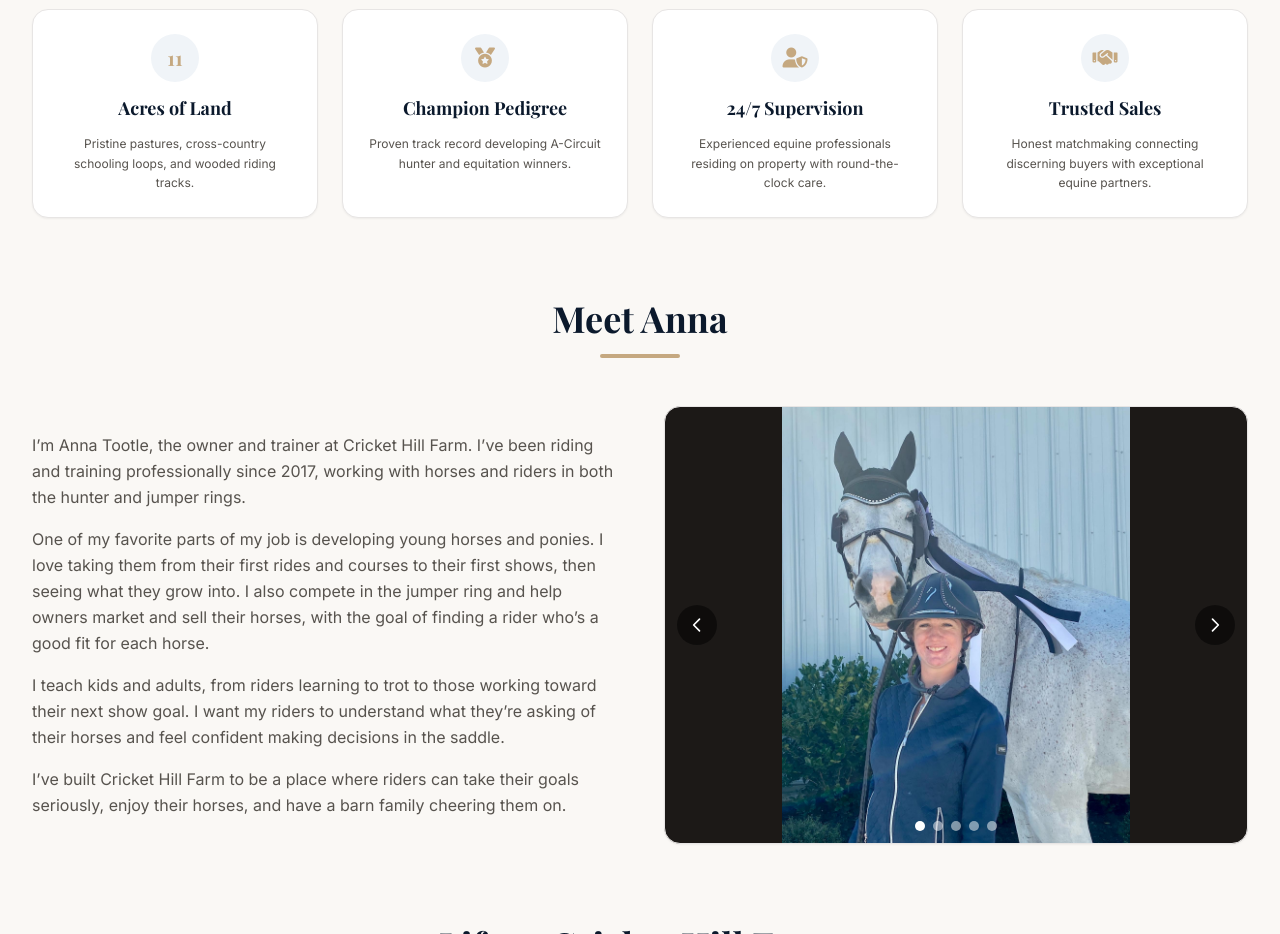
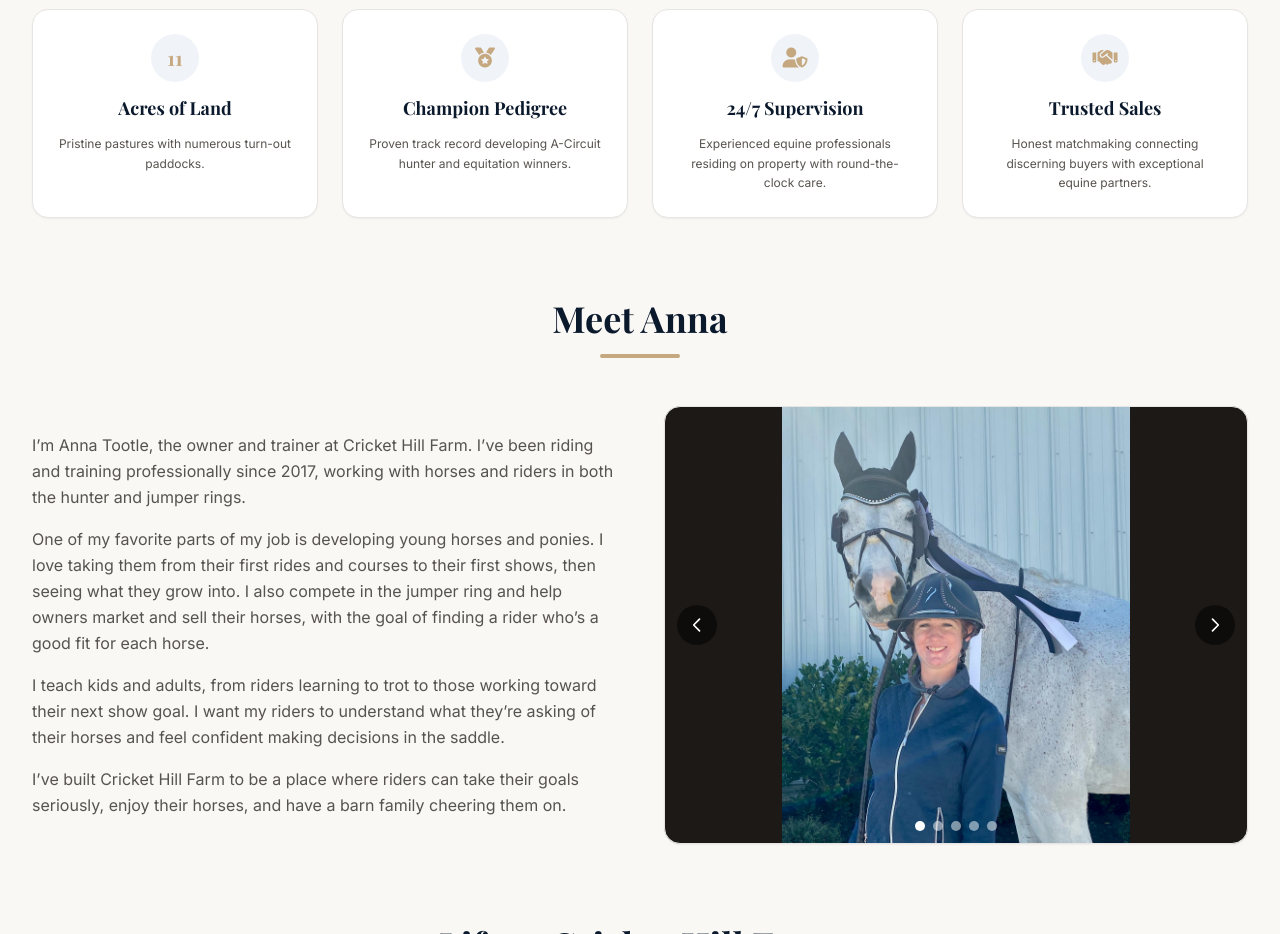
Before and after one commit to craigtootle/crickethill, a plain HTML site: page index.html in a window 1280 px wide. Shown: the part 1020-1954 px from the top of the page. Drawn offline with nearby package versions, Linux system fonts and the light colour scheme; a web font is replaced by a local one.

Commit message:
Add files via upload

```diff
--- a/index.html
+++ b/index.html
@@ -153,7 +153,7 @@
                     <div class="bg-white p-6 rounded-2xl shadow-sm border border-stone-200 text-center space-y-3">
                         <div class="w-12 h-12 rounded-full bg-equine-50 text-brandGold mx-auto flex items-center justify-center text-xl font-bold font-serif">11</div>
                         <h3 class="font-serif font-bold text-equine-900 text-lg">Acres of Land</h3>
-                        <p class="text-stone-600 text-xs leading-relaxed">Pristine pastures, cross-country schooling loops, and wooded riding tracks.</p>
+                        <p class="text-stone-600 text-xs leading-relaxed">Pristine pastures with numerous turn-out paddocks.</p>
                     </div>
                     <div class="bg-white p-6 rounded-2xl shadow-sm border border-stone-200 text-center space-y-3">
                         <div class="w-12 h-12 rounded-full bg-equine-50 text-brandGold mx-auto flex items-center justify-center text-xl font-bold"><i class="fa-solid fa-medal"></i></div>
```
